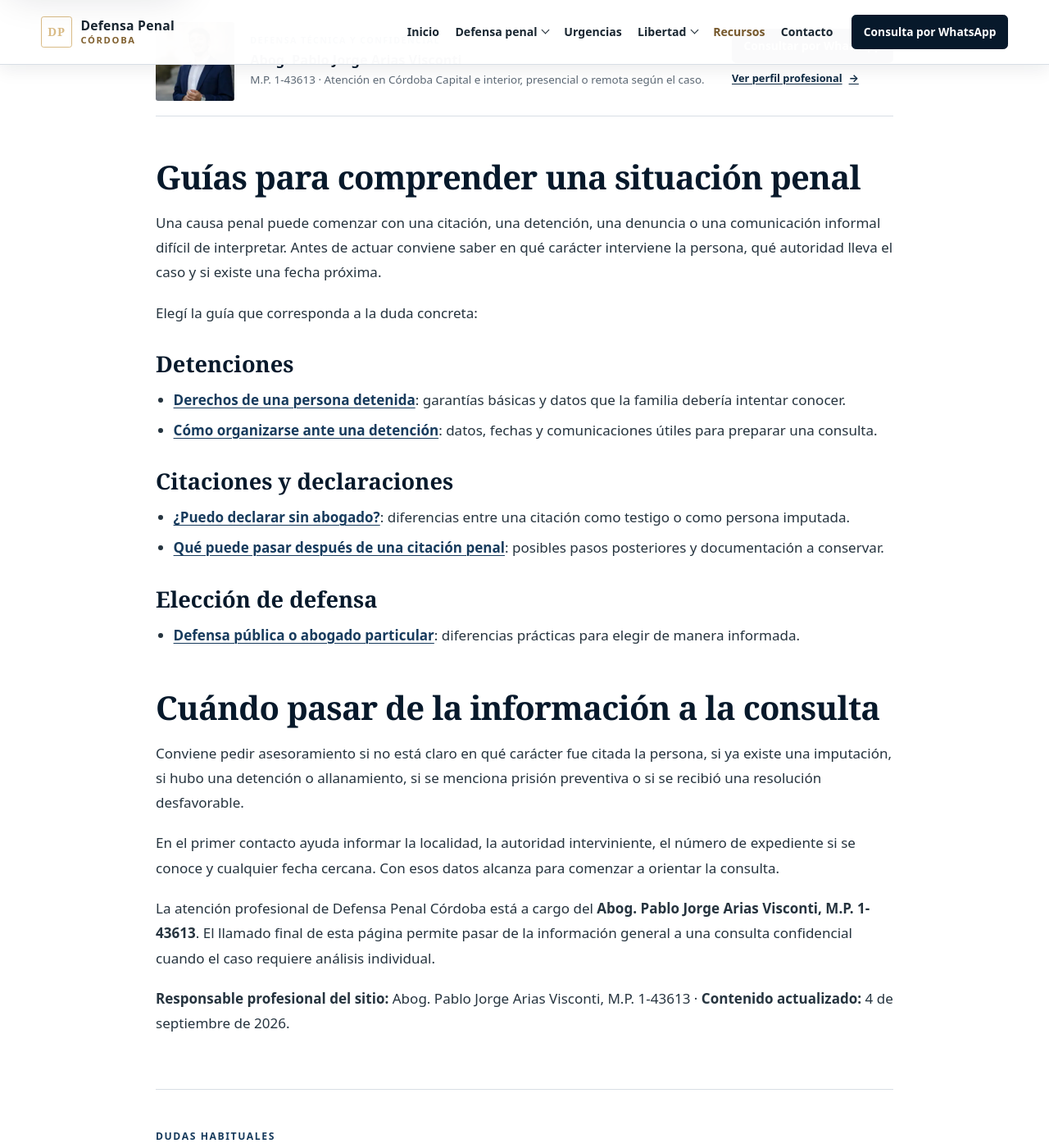
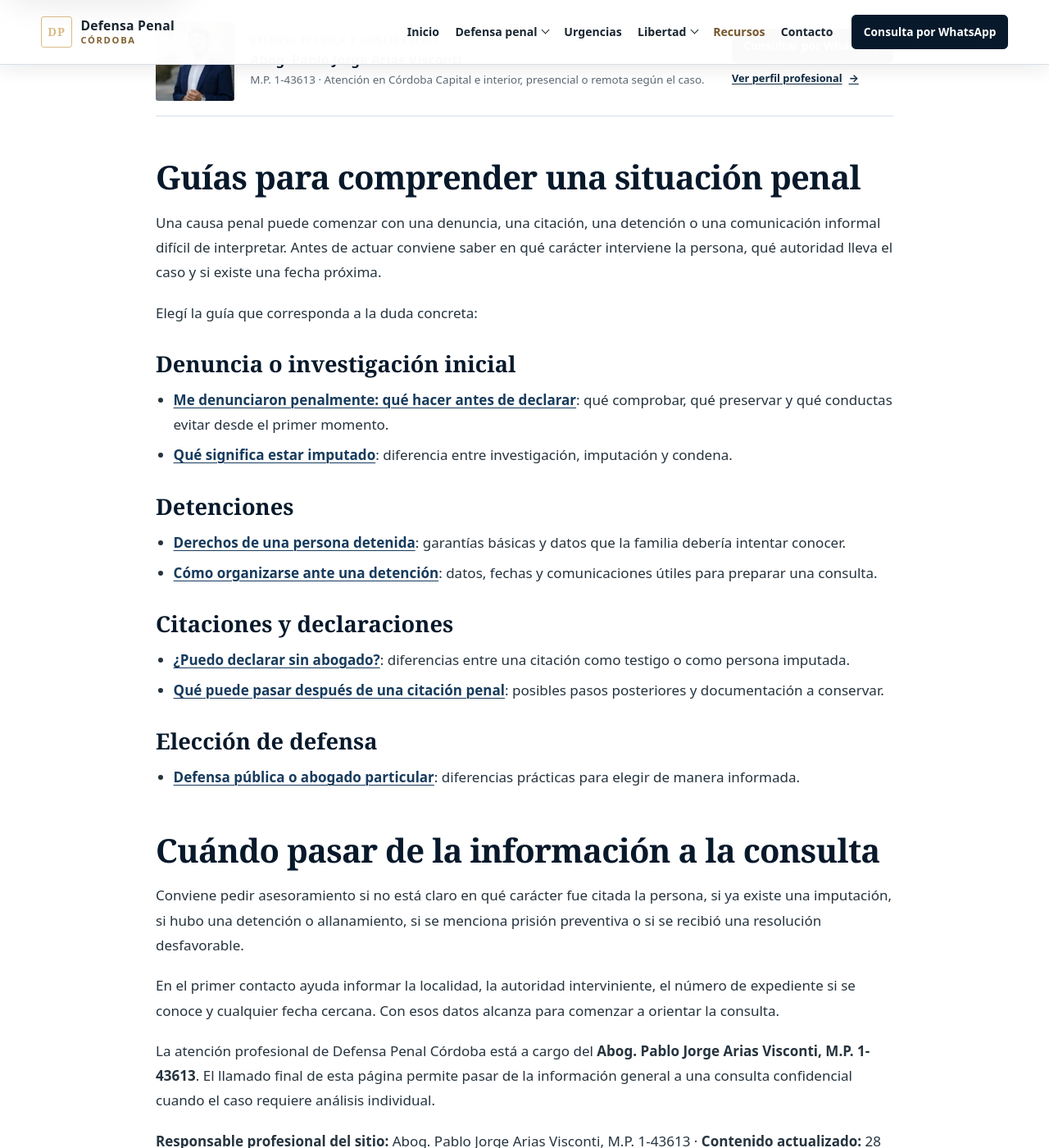
Before and after one commit to Elitedomainsx/Defensa-Penal-Cordoba, a Jekyll site: the page built from orientacion-penal.md, in a window 1280 px wide and 1400 px high, scrolled down 618 px. Shown: the whole window at 82% size. Built offline with Jekyll 4.4.1, drawn with Linux system fonts in a browser that asks for light colours.

Commit message:
Link new complaint guide from orientation hub

```diff
--- a/orientacion-penal.md
+++ b/orientacion-penal.md
@@ -2,22 +2,28 @@
 layout: article
 title: "Orientación penal en Córdoba | Guías prácticas"
 h1: "Orientación penal en Córdoba"
-description: "Guías breves para comprender detenciones, citaciones y declaraciones en causas penales de Córdoba, y saber cuándo consultar."
+description: "Guías breves para comprender denuncias, detenciones, citaciones y declaraciones en causas penales de Córdoba, y saber cuándo consultar."
 quick: "Estas guías explican situaciones frecuentes con lenguaje claro. Sirven para ordenar preguntas y evitar decisiones apresuradas, pero no reemplazan el análisis del expediente ni el asesoramiento de un abogado penalista."
-last_updated: "4 de septiembre de 2026"
+last_updated: "28 de septiembre de 2026"
+last_modified_at: "2026-09-28"
 hide_related_services: true
 faq:
   - q: "¿Estas guías reemplazan una consulta con abogado?"
     a: "No. Son información general. Una estrategia defensiva requiere revisar el caso, la prueba, la etapa procesal y las medidas vigentes."
   - q: "¿Cuándo conviene pedir asesoramiento urgente?"
-    a: "Cuando hay una persona detenida, una citación o audiencia próxima, riesgo para la libertad o una resolución con un plazo que podría estar corriendo."
+    a: "Cuando hay una persona detenida, una citación o audiencia próxima, un allanamiento, riesgo para la libertad o una resolución con un plazo que podría estar corriendo."
 ---
 
 ## Guías para comprender una situación penal
 
-Una causa penal puede comenzar con una citación, una detención, una denuncia o una comunicación informal difícil de interpretar. Antes de actuar conviene saber en qué carácter interviene la persona, qué autoridad lleva el caso y si existe una fecha próxima.
+Una causa penal puede comenzar con una denuncia, una citación, una detención o una comunicación informal difícil de interpretar. Antes de actuar conviene saber en qué carácter interviene la persona, qué autoridad lleva el caso y si existe una fecha próxima.
 
 Elegí la guía que corresponda a la duda concreta:
+
+### Denuncia o investigación inicial
+
+- [Me denunciaron penalmente: qué hacer antes de declarar](/me-denunciaron-penalmente-cordoba/): qué comprobar, qué preservar y qué conductas evitar desde el primer momento.
+- [Qué significa estar imputado](/orientacion-penal/que-significa-estar-imputado/): diferencia entre investigación, imputación y condena.
 
 ### Detenciones
 
```
